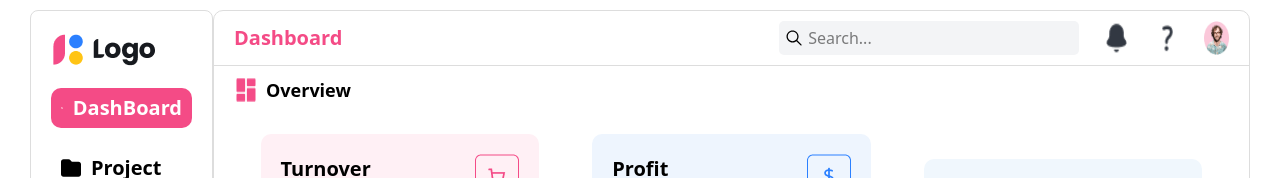
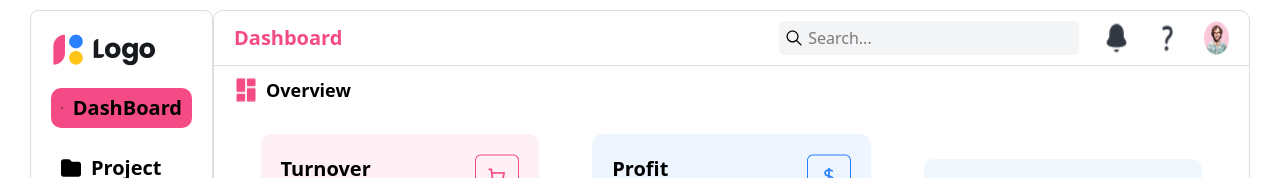
Before and after one commit to minhtri112/PTGD_TranMinhTri, a React (Vite) app in the folder react_tuan_7/: page / in a window 1280 px wide. Shown: the top 178 px of the page. Built offline with nearby package versions, Linux system fonts and the light colour scheme; no server answers.

Commit message:
isActive (NavLink React Router)

```diff
--- a/react_tuan_7/src/components/Menu.jsx
+++ b/react_tuan_7/src/components/Menu.jsx
@@ -20,7 +20,7 @@ function Menu(){
             <div className="subMenu">
                 <ul>
                     <li>
-                     <NavLink className="">
+                     <NavLink className=""  to='/'>
                       <MdDashboard />
                        <span>DashBoard</span>
                      </NavLink>
--- a/react_tuan_7/src/components/style.css
+++ b/react_tuan_7/src/components/style.css
@@ -11,16 +11,18 @@
     height: 100hv;
 }
 
-.subMenu ul li{
+.subMenu ul a{
     width: 100%;
-    padding: 5px 10px;
+
     margin-top: 20px;
     color: #000;
     border-radius: 10px;
     font-weight: 700;
+    padding: 5px 10px;
+
 }
 
-.subMenu ul li:nth-child(1){
+.active{
     background-color: #F44B86;
     color: #fff;
 }
@@ -28,6 +30,8 @@
 .subMenu ul li:hover{
     background-color: #F44B86;
     color: #fff;
+    border-radius: 10px;
+
 }
 
 .subMenu ul li a{
```
